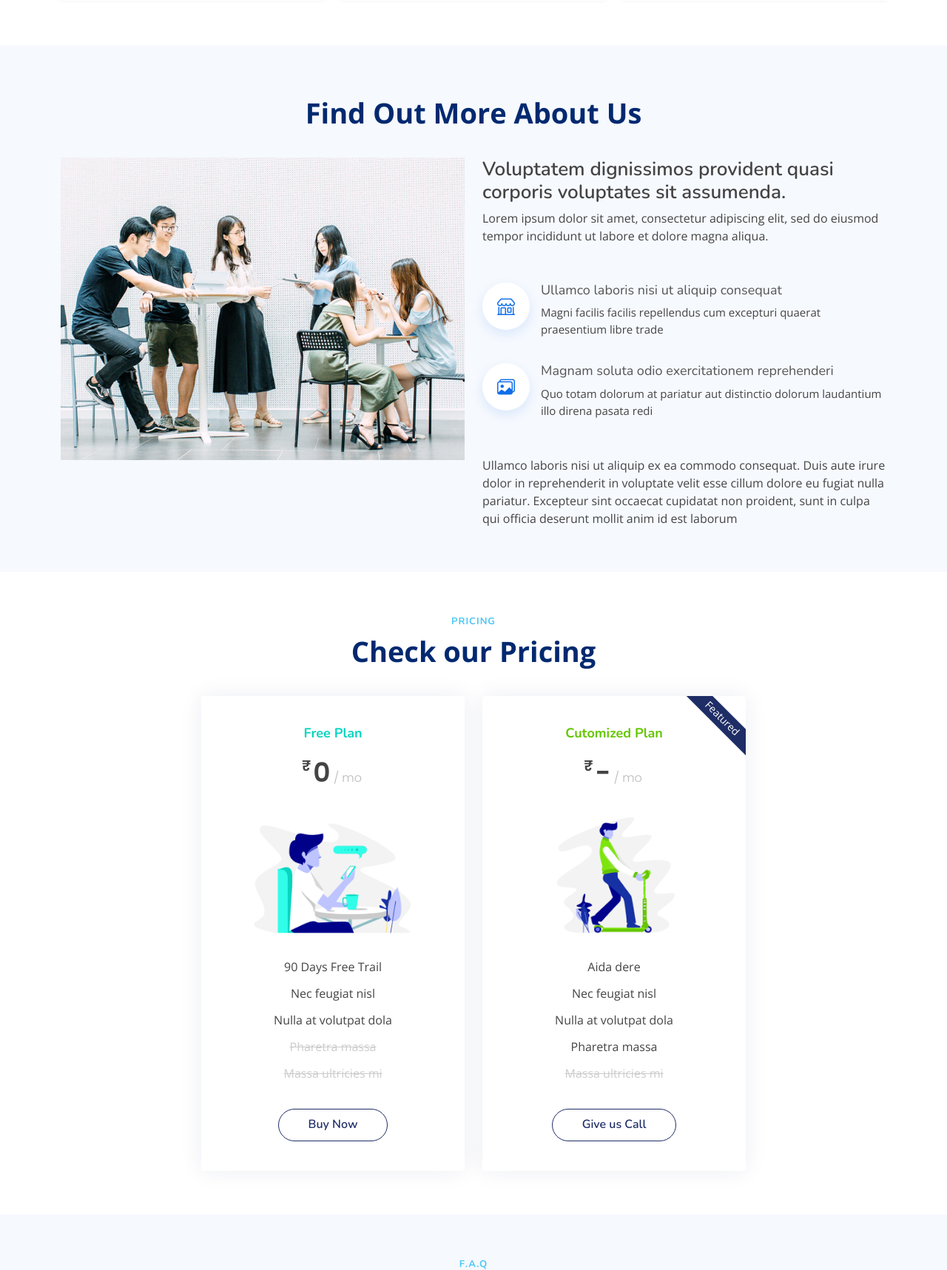
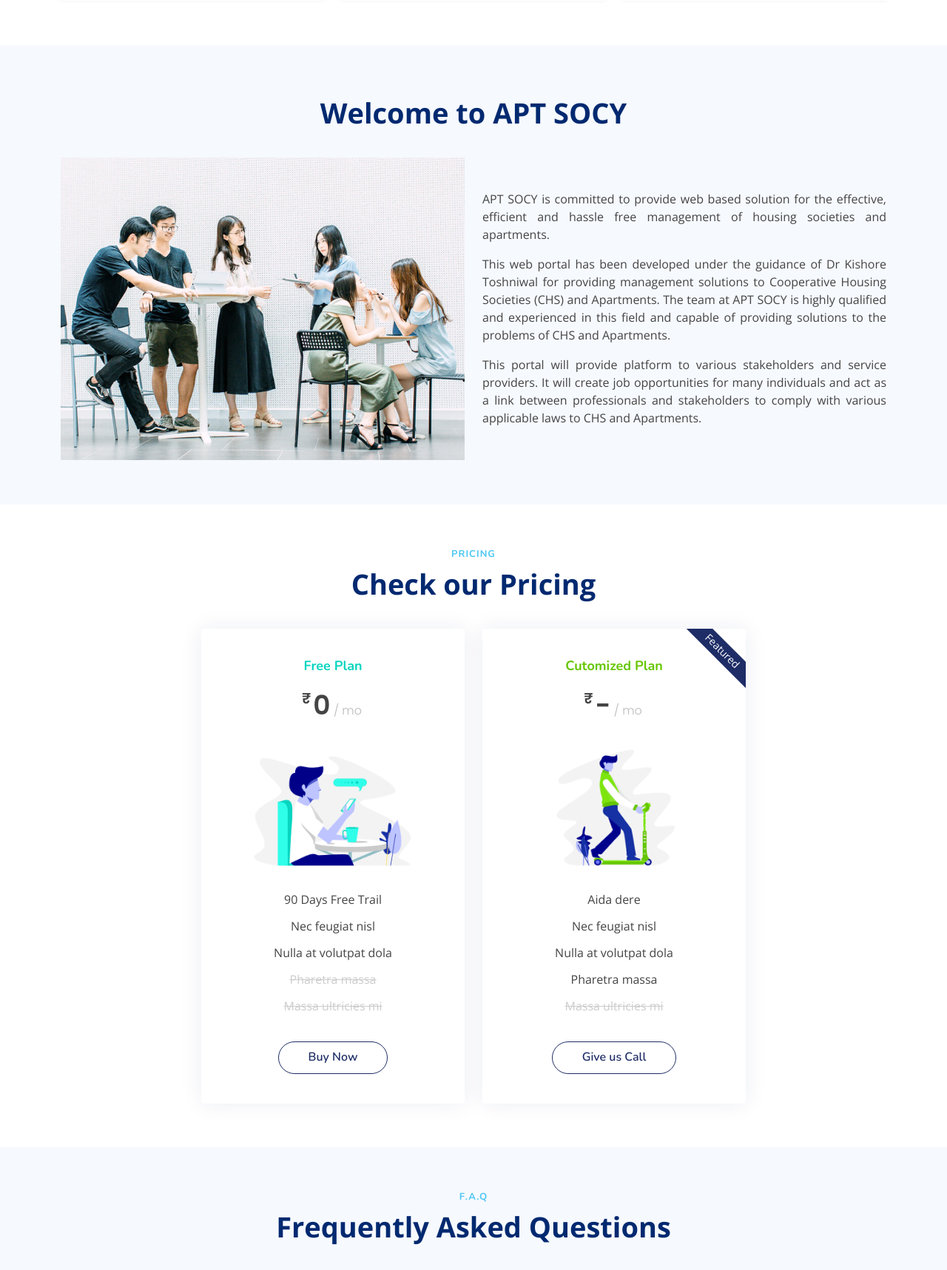
Before and after one commit to incredibledevelopers/apt, a PHP site: page / in a window 1280 px wide. Shown: the part 1879-3596 px from the top of the page at 74% size. Run offline with PHP 8.4, Linux system fonts and the light colour scheme; data that the repository does not hold is empty; some libraries are stand-ins or nearby versions.

Commit message:
Singin,Singup,Contact Us,Newsletter

```diff
--- a/about.php
+++ b/about.php
@@ -2,7 +2,7 @@
       <div class="container" data-aos="fade-up">
 
         <header class="section-header">
-          <p>Find Out More <span>About Us</span></p>
+          <p>Welcome to APT SOCY</span></p>
         </header>
 
         <div class="row">
@@ -11,34 +11,17 @@
           </div>
           <div class="col-lg-6 pt-4 pt-lg-0 content d-flex flex-column justify-content-center" data-aos="fade-up"
             data-aos-delay="100">
-            <h3>Voluptatem dignissimos provident quasi corporis voluptates sit assumenda.</h3>
-            <p class="font-italic">
-              Lorem ipsum dolor sit amet, consectetur adipiscing elit, sed do eiusmod tempor incididunt ut labore et
-              dolore
-              magna aliqua.
+
+            <p class="font-italic" align="justify">
+            APT SOCY is committed to provide web based solution for the effective, efficient and hassle free management of housing societies and apartments.
             </p>
-            <ul>
-              <li>
-                <i class="bi bi-shop"></i>
-                <div>
-                  <h5>Ullamco laboris nisi ut aliquip consequat</h5>
-                  <p>Magni facilis facilis repellendus cum excepturi quaerat praesentium libre trade</p>
-                </div>
-              </li>
-              <li>
-                <i class="bi bi-images"></i>
-                <div>
-                  <h5>Magnam soluta odio exercitationem reprehenderi</h5>
-                  <p>Quo totam dolorum at pariatur aut distinctio dolorum laudantium illo direna pasata redi</p>
-                </div>
-              </li>
-            </ul>
-            <p>
-              Ullamco laboris nisi ut aliquip ex ea commodo consequat. Duis aute irure dolor in reprehenderit in
-              voluptate
-              velit esse cillum dolore eu fugiat nulla pariatur. Excepteur sint occaecat cupidatat non proident, sunt in
-              culpa qui officia deserunt mollit anim id est laborum
+
+            <p align="justify">
+              This web portal has been developed under the guidance of Dr Kishore Toshniwal for providing management solutions to Cooperative Housing Societies (CHS) and Apartments. The team at APT SOCY is highly qualified and experienced in this field and capable of providing solutions to the problems of CHS and Apartments.
             </p>
+			<p align="justify">
+			This portal will provide platform to various stakeholders and service providers. It will create job opportunities for many individuals and act as a link between professionals and stakeholders to comply with various applicable laws to CHS and Apartments.
+			</p>
           </div>
         </div>
 
--- a/contactus.php
+++ b/contactus.php
@@ -48,7 +48,7 @@
           </div>
 
           <div class="col-lg-6">
-            <form action="contact_action.php" method="post" class="php-email-form">
+            <form action="https://aptsocy.com/contact/send_message" method="post" class="php-email-form">
               <div class="row gy-4">
 
                 <div class="col-md-6">
@@ -60,7 +60,7 @@
                 </div>
 
                 <div class="col-md-12">
-                  <input type="text" class="form-control" name="mobile" placeholder="Mobile No" required>
+                  <input type="text" class="form-control" name="subject" placeholder="Mobile No" required>
                 </div>
 
                 <div class="col-md-12">
--- a/header.php
+++ b/header.php
@@ -27,8 +27,8 @@
               </ul>
             </div>
           </li>
-          <li><a class="nav-link scrollto" href="#portfolio" alt="sign in">Sign In</a></li>
-          <li><a class="nav-link scrollto" href="#portfolio">Sign Up</a></li>
+          <li><a class="nav-link scrollto" href="https://aptsocy.com/login" alt="sign in">Sign In</a></li>
+          <li><a class="nav-link scrollto" href="https://aptsocy.com/register/client_signup">Sign Up</a></li>
           <li>
             <div class="dropdown" id="google_translate_element"></div>
 
--- a/newsandletter.php
+++ b/newsandletter.php
@@ -41,7 +41,7 @@
           <div class="col-lg-6 text-center">
             <h4 class="mt-5">Our Newsletter</h4>
             <p class="mb-4">Curious To Learn More...? Stay Tuned</p>
-            <form action="" method="post">
+            <form action="https://aptsocy.com/emaiL_subscribed" method="post">
               <input type="email" name="email"><input type="submit" value="Subscribe">
             </form>
           </div>
```
